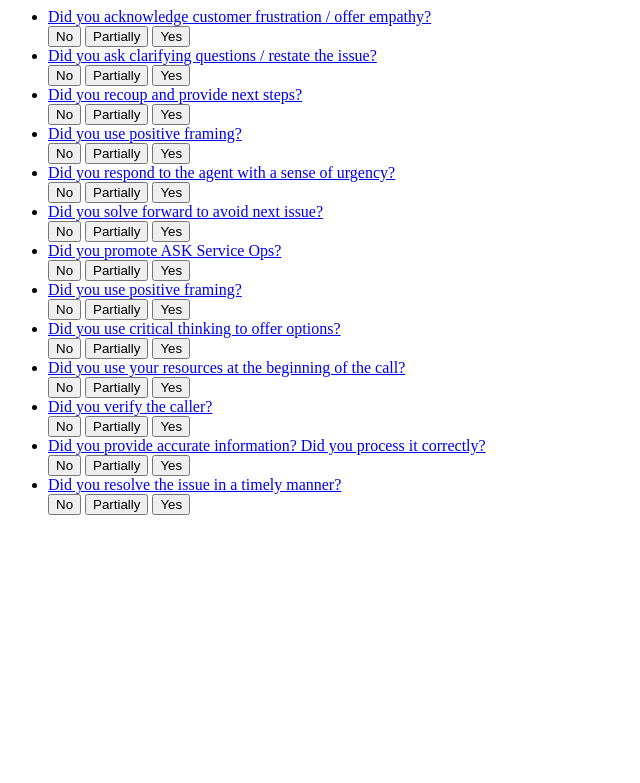
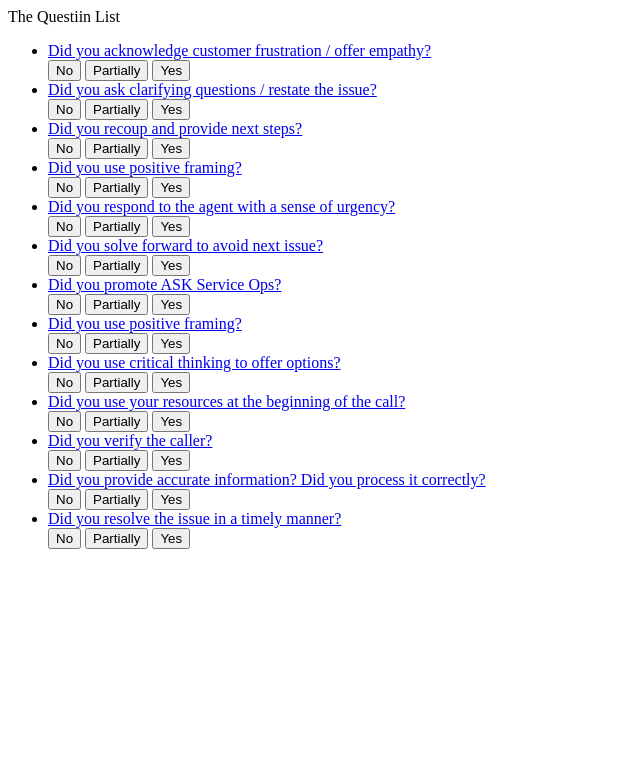
Before and after one commit to gabesharpton/call-tracker-backend, a Django app: page /callApp/ in a window 1280 px wide. Shown: the top 783 px of the page, without its empty margins (0-640 px from the left). Run offline with Django 3.2, Linux system fonts and the light colour scheme; data comes from the database, SQL or seed files in the repository.

Commit message:
added to index page

```diff
--- a/backend/callTracker/callApp/templates/Call-survey.html
+++ b/backend/callTracker/callApp/templates/Call-survey.html
@@ -1,3 +1,4 @@
+The Questiin List
 {% if question_list %}
     <ul>
     {% for question in question_list %}
```
